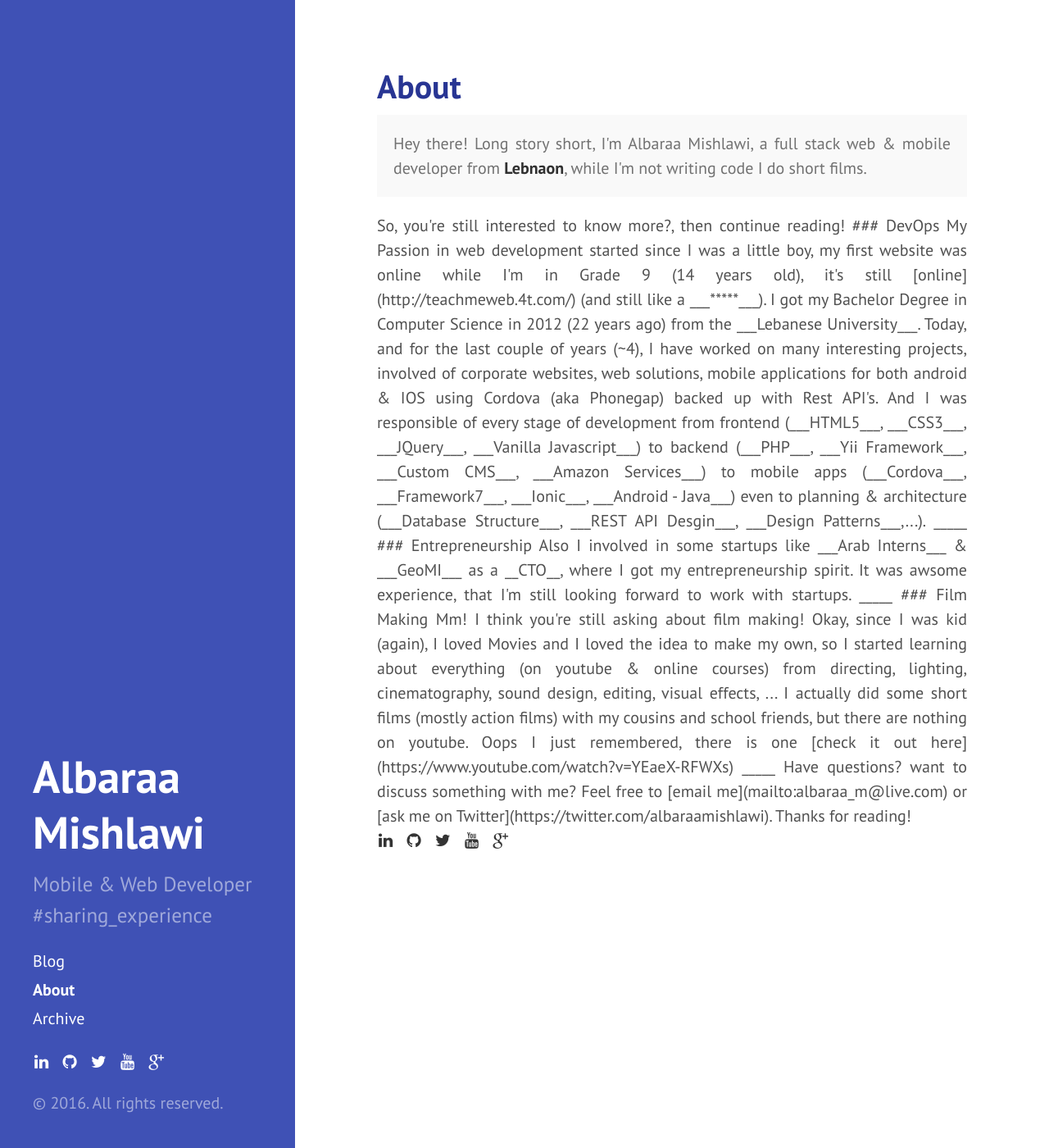
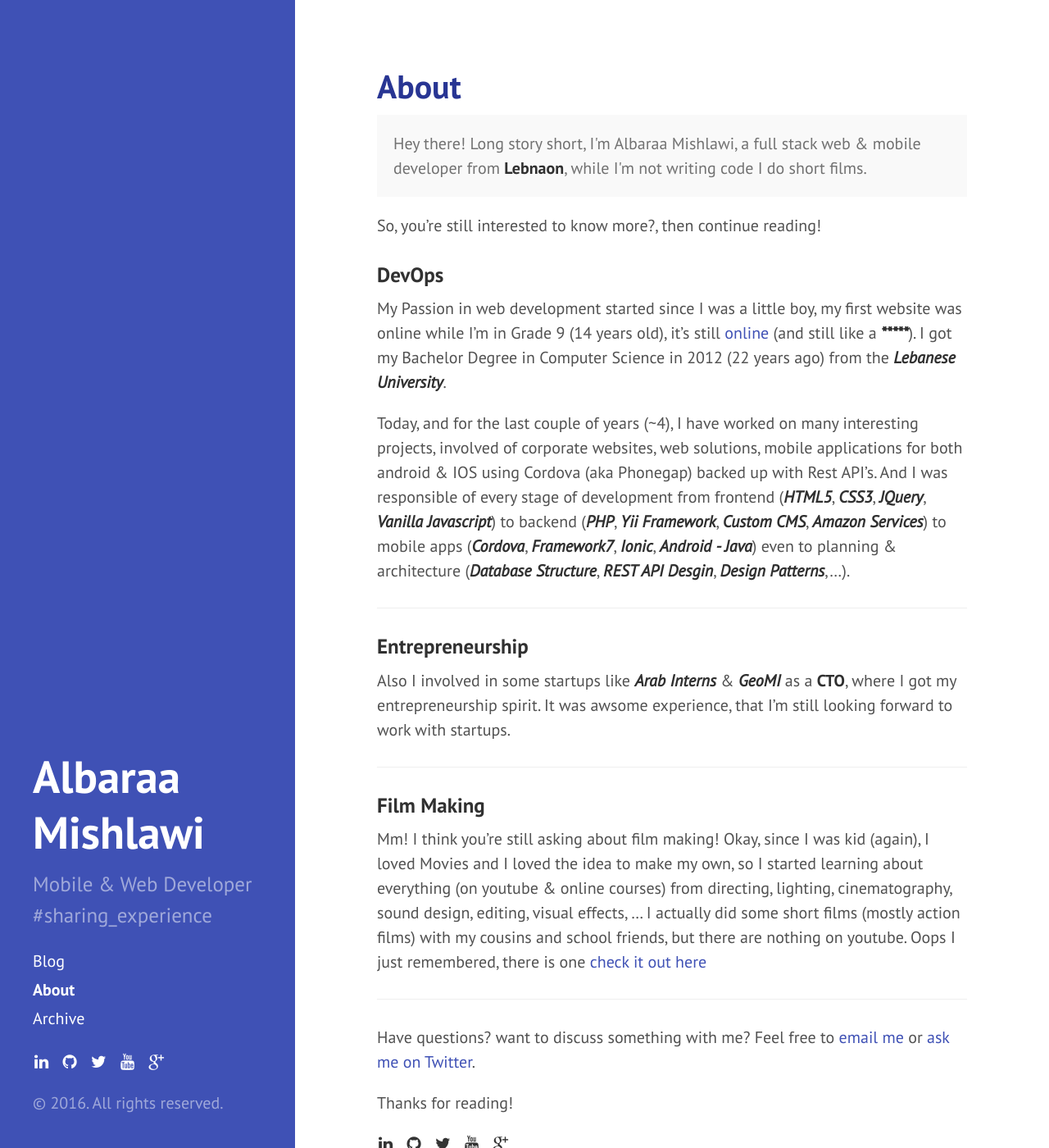
Before and after one commit to albaraam/albaraam.github.io, a Jekyll site: the page built from about.md, in a window 1280 px wide and 1400 px high. Shown: the whole window at 82% size. Built offline with Jekyll 4.4.1, drawn with Linux system fonts in a browser that asks for light colours; nearby versions of some CDN libraries; Markdown is read by kramdown in place of the engine named in the settings.

Commit message:
update about page content

```diff
--- a/about.md
+++ b/about.md
@@ -2,8 +2,6 @@
 layout: page
 title: About
 ---
-
-<div style="text-align:justify;">
 
 <p class="message">
   Hey there! Long story short, I'm Albaraa Mishlawi, a full stack web & mobile developer from <strong>Lebnaon</strong>, while I'm not writing code I do short films.
@@ -53,5 +51,3 @@ Thanks for reading!
         <a href="https://plus.google.com/+AlbaraaMishlawi" target="_blank"><i class="fa fa-google-plus"></i></a>
     </li>
 </ul>
-
-</div>
```
